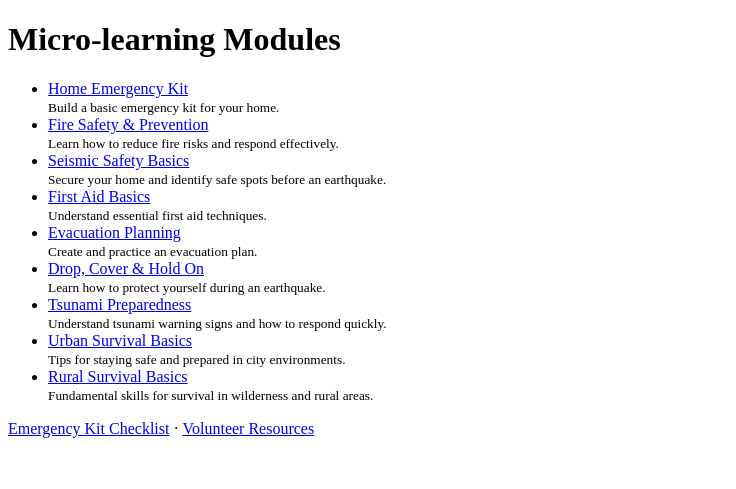
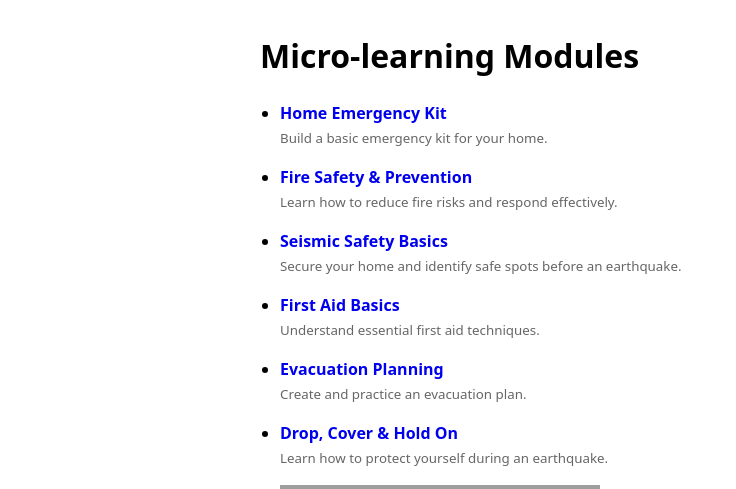
Before and after one commit to RandyNoggle/readybuddy-app, a FastAPI app: page /modules in a window 1280 px wide. Shown: the top 489 px of the page, without its empty margins (0-736 px from the left). Before the commit the page ends 438 px from the top, so only its background shows below. Run offline with FastAPI, Linux system fonts and the light colour scheme; grey boxes are pictures that could not be loaded.

Commit message:
Improve module list layout and add image support
Enhanced module list display with improved styling and optional images.

```diff
--- a/templates/modules.html
+++ b/templates/modules.html
@@ -3,14 +3,18 @@
 <head>
   <meta charset="utf-8">
   <title>ReadyBuddy – Modules</title>
+  <link rel="stylesheet" href="/static/style.css">
 </head>
 <body>
   <h1>Micro-learning Modules</h1>
   <ul>
     {% for m in modules %}
-      <li>
-        <a href="/modules/{{ m.id }}">{{ m.title }}</a><br>
-        <small>{{ m.description }}</small>
+      <li style="margin-bottom: 1rem;">
+        <a href="/modules/{{ m.id }}"><strong>{{ m.title }}</strong></a><br>
+        <small class="muted">{{ m.description }}</small>
+        {% if m.image %}
+          <img src="/static/{{ m.image }}" alt="" style="max-width: 320px;">
+        {% endif %}
       </li>
     {% endfor %}
   </ul>
```
